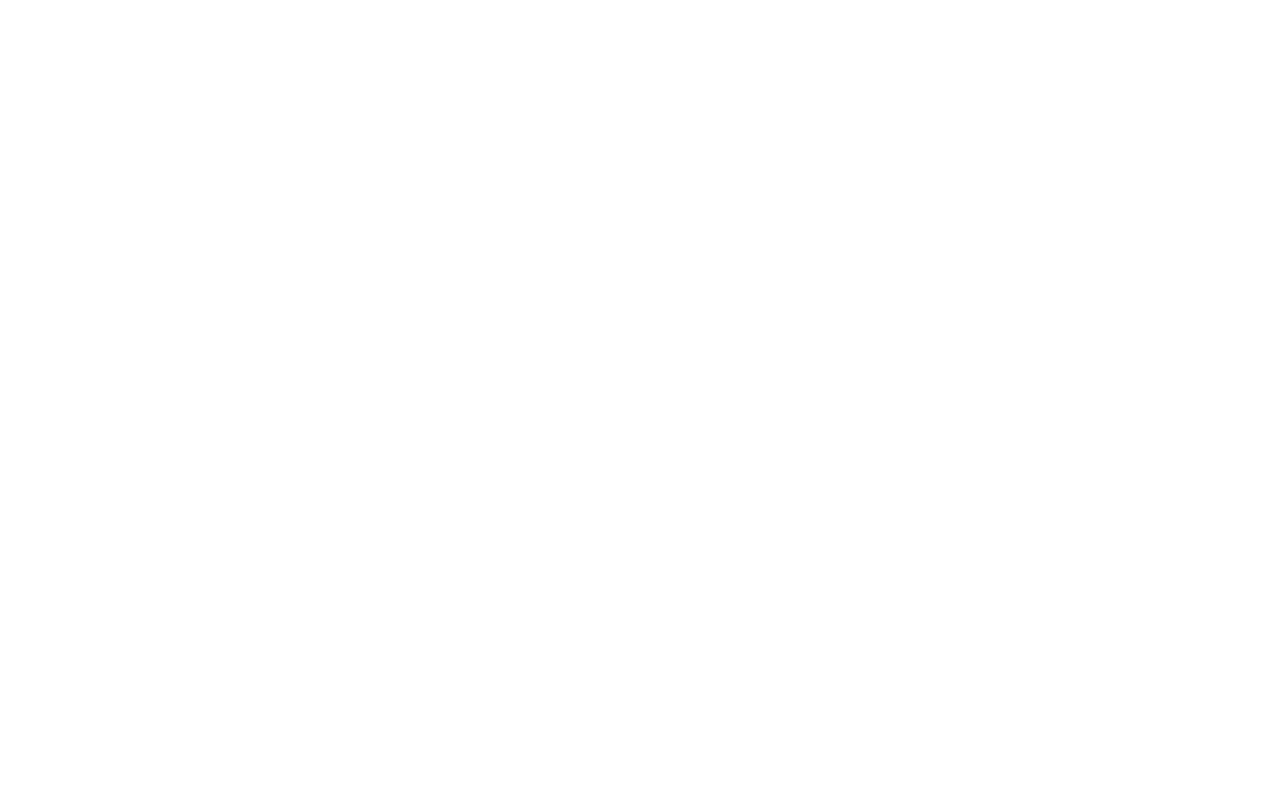
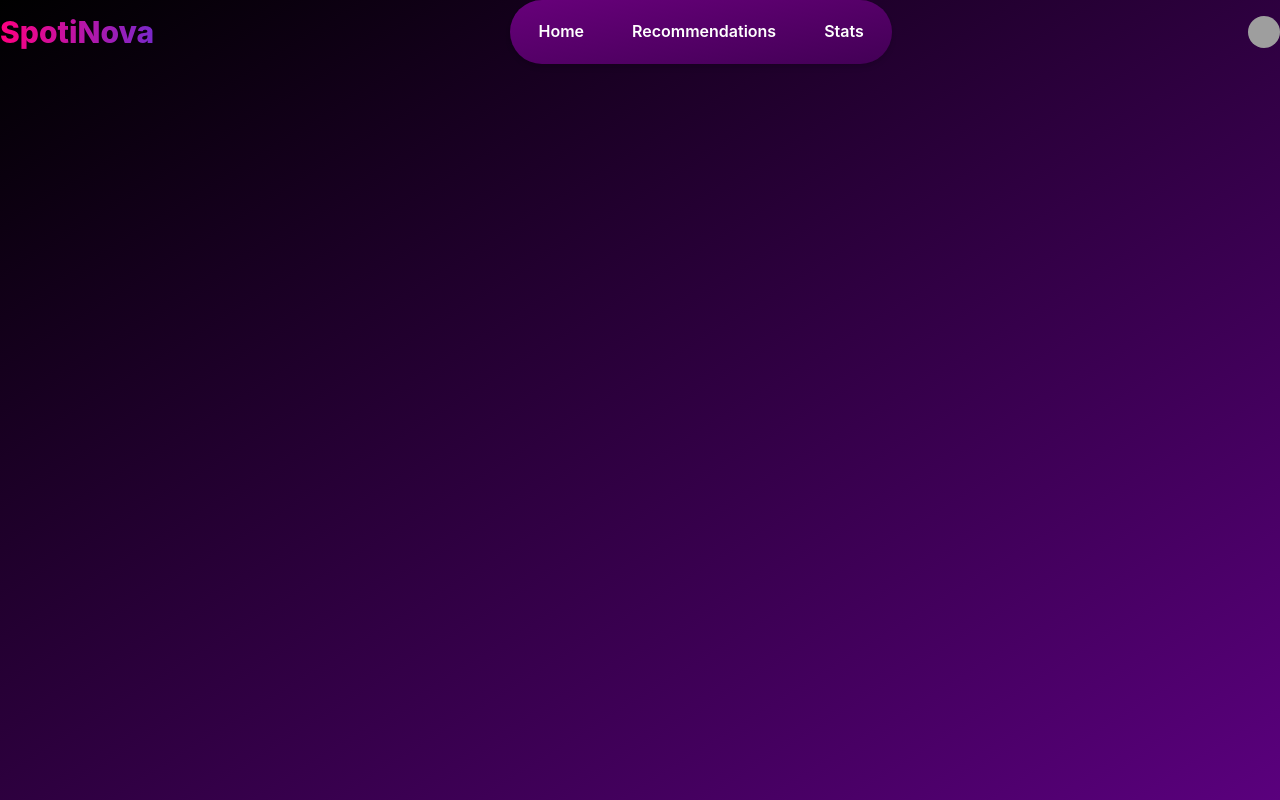
Before and after one commit to W1ndrunner/SpotiNova, a React (Vite) app in the folder react-app/: page /recommendations in a window 1280 px wide. Before the commit this address had no page. Built offline with nearby package versions, Linux system fonts and the light colour scheme; grey boxes are pictures that could not be loaded.

Commit message:
Added Recommendations Page

```diff
--- a/react-app/src/App.tsx
+++ b/react-app/src/App.tsx
@@ -3,6 +3,7 @@
 import RegisterPage from "./pages/RegisterPage"; // Import your page components
 import LoginPage from "./pages/LoginPage";
 import HomePage from "./pages/HomePage";
+import RecommendationsPage from "./pages/RecommendationsPage";
 function App() {
   return (
     <Router>
@@ -10,6 +11,7 @@
         <Route path="/" element={<RegisterPage />} />
         <Route path="/login" element={<LoginPage />} />
         <Route path="/home" element={<HomePage />} />
+        <Route path="/recommendations" element={<RecommendationsPage/>}/>
         {/* Add more routes as needed */}
       </Routes>
     </Router>
--- a/react-app/src/components/NavBar.tsx
+++ b/react-app/src/components/NavBar.tsx
@@ -1,3 +1,4 @@
+import React from "react";
 import {
   Box,
   Flex,
@@ -6,6 +7,7 @@
   Text,
   IconButton,
   Button,
+  Link,
   Menu,
   MenuButton,
   MenuList,
@@ -15,6 +17,7 @@
   useColorModeValue,
   Stack,
   extendTheme,
+  ChakraProvider,
 } from "@chakra-ui/react";
 import { HamburgerIcon, CloseIcon } from "@chakra-ui/icons";
 const theme = extendTheme({
@@ -24,100 +27,39 @@
       button: "#5A007D",
     },
     gradients: {
-      blackToPurple: "linear(to-br, #000000, #5A007D)",
+      blackToPurple: "linear(to-br, #67007A, #430056)",
     },
   },
 });
-interface Props {
-  children: React.ReactNode;
-}
-
-const Links = ["Recommendations", "Stats", "Team"];
-
-const NavLink = (props: Props) => {
-  const { children } = props;
-
-  return (
-    <Box
-      as="a"
-      px={2}
-      py={1}
-      rounded={"md"}
-      _hover={{
-        textDecoration: "none",
-        bg: useColorModeValue("gray.200", "gray.700"),
-      }}
-      href={"/" + (children as string).toLowerCase()}
-    >
-      {children}
-    </Box>
-  );
-};
 
 const NavBar = () => {
-  const { isOpen, onOpen, onClose } = useDisclosure();
-
   return (
-    <>
-      <Box bg="white" px={4}>
-        <Flex h={16} alignItems={"center"} justifyContent={"space-between"}>
-          <IconButton
-            size={"md"}
-            icon={isOpen ? <CloseIcon /> : <HamburgerIcon />}
-            aria-label={"Open Menu"}
-            display={{ md: "none" }}
-            onClick={isOpen ? onClose : onOpen}
-          />
-          <HStack spacing={8} alignItems={"center"}>
-            <Box>Logo</Box>
-            <HStack
-              as={"nav"}
-              spacing={4}
-              display={{ base: "none", md: "flex" }}
-            >
-              {Links.map((link) => (
-                <NavLink key={link}>{link}</NavLink>
-              ))}
-            </HStack>
-          </HStack>
-          <Flex alignItems={"center"}>
-            <Menu>
-              <MenuButton
-                as={Button}
-                rounded={"full"}
-                variant={"link"}
-                cursor={"pointer"}
-                minW={0}
-              >
-                <Avatar
-                  size={"sm"}
-                  src={
-                    "https://images.rawpixel.com/image_png_800/cHJpdmF0ZS9sci9pbWFnZXMvd2Vic2l0ZS8yMDIzLTAxL3JtNjA5LXNvbGlkaWNvbi13LTAwMi1wLnBuZw.png"
-                  }
-                />
-              </MenuButton>
-              <MenuList>
-                <MenuItem>Account Settings</MenuItem>
-                <MenuItem>Link 2</MenuItem>
-                <MenuDivider />
-                <MenuItem>Log out</MenuItem>
-              </MenuList>
-            </Menu>
-          </Flex>
-        </Flex>
-
-        {isOpen ? (
-          <Box pb={4} display={{ md: "none" }}>
-            <Stack as={"nav"} spacing={4}>
-              {Links.map((link) => (
-                <NavLink key={link}>{link}</NavLink>
-              ))}
-            </Stack>
-          </Box>
-        ) : null}
+    <ChakraProvider theme={theme}>
+      <Box
+        bgGradient={theme.colors.gradients.blackToPurple}
+        borderRadius="40px"
+        p={3}
+        boxShadow="md"
+        maxW="400px"
+        width="100%"
+      >
+        <HStack spacing={4}>
+          <Link href="/home">
+          <Button colorScheme="brand" variant="solid" borderRadius="md">
+            Home
+          </Button>
+          </Link>
+          <Link href="/recommendations">
+          <Button colorScheme="brand" variant="solid" borderRadius="md">
+            Recommendations
+          </Button>
+          </Link>
+          <Button colorScheme="brand" variant="solid" borderRadius="md">
+            Stats
+          </Button>
+        </HStack>
       </Box>
-
-    </>
+    </ChakraProvider>
   );
 };
 export default NavBar;
--- a/react-app/src/components/NavBar2.tsx
+++ /dev/null
@@ -1,60 +0,0 @@
-import React from "react";
-import {
-  Box,
-  Flex,
-  Avatar,
-  HStack,
-  Text,
-  IconButton,
-  Button,
-  Menu,
-  MenuButton,
-  MenuList,
-  MenuItem,
-  MenuDivider,
-  useDisclosure,
-  useColorModeValue,
-  Stack,
-  extendTheme,
-  ChakraProvider,
-} from "@chakra-ui/react";
-import { HamburgerIcon, CloseIcon } from "@chakra-ui/icons";
-const theme = extendTheme({
-  colors: {
-    brand: {
-      text: "#000000",
-      button: "#5A007D",
-    },
-    gradients: {
-      blackToPurple: "linear(to-br, #67007A, #430056)",
-    },
-  },
-});
-
-const NavBar2 = () => {
-  return (
-    <ChakraProvider theme={theme}>
-      <Box
-        bgGradient={theme.colors.gradients.blackToPurple}
-        borderRadius="40px"
-        p={3}
-        boxShadow="md"
-        maxW="400px"
-        width="100%"
-      >
-        <HStack spacing={4}>
-          <Button colorScheme="brand" variant="solid" borderRadius="md">
-            Home
-          </Button>
-          <Button colorScheme="brand" variant="solid" borderRadius="md">
-            Recommendations
-          </Button>
-          <Button colorScheme="brand" variant="solid" borderRadius="md">
-            Stats
-          </Button>
-        </HStack>
-      </Box>
-    </ChakraProvider>
-  );
-};
-export default NavBar2;
--- a/react-app/src/pages/HomePage.tsx
+++ b/react-app/src/pages/HomePage.tsx
@@ -22,7 +22,7 @@
 } from "@chakra-ui/react";
 import { FieldValues, SubmitHandler, useForm } from "react-hook-form";
 import { useNavigate } from "react-router-dom";
-import NavBar2 from "../components/NavBar2";
+import NavBar from "../components/NavBar";
 import HomeMenu from "../components/Menu";
 import { connectSpotify, addTokens } from "../services/DatabaseAPIClient";
 import useAuthUser from "../stores/useAuthUser";
@@ -229,7 +229,7 @@
             </Text>
           </Box>
           <Box justifyContent={"left"}>
-          <NavBar2 />
+            <NavBar />
           </Box>
           <HomeMenu />
         </HStack>
--- /dev/null
+++ b/react-app/src/pages/RecommendationsPage.tsx
@@ -0,0 +1,68 @@
+import React, { useState, useEffect } from "react";
+import {
+  Box,
+  Flex,
+  Avatar,
+  HStack,
+  Text,
+  IconButton,
+  Image,
+  Button,
+  Menu,
+  MenuButton,
+  MenuList,
+  MenuItem,
+  MenuDivider,
+  useDisclosure,
+  useColorModeValue,
+  Stack,
+  extendTheme,
+  ChakraProvider,
+  VStack,
+} from "@chakra-ui/react";
+import NavBar from "../components/NavBar";
+import HomeMenu from "../components/Menu";
+const theme = extendTheme({
+  colors: {
+    brand: {
+      text: "#000000",
+      button: "#5A007D",
+    },
+    gradients: {
+      blackToPurple: "linear(to-br, #000000, #5A007D)",
+      salmonToPurple: "linear(to-l, #7928CA, #FF0080)",
+    },
+  },
+});
+
+const RecommendationsPage = () => {
+  return (
+    <ChakraProvider theme={theme}>
+      <Flex
+        minHeight="100vh"
+        flexDirection="column"
+        width="100%"
+        bgGradient={theme.colors.gradients.blackToPurple}
+      >
+        <HStack justifyContent="space-between" width="100%" alignItems="center">
+          <Box textAlign="center">
+            <Text
+              bgGradient="linear(to-l, #7928CA, #FF0080)"
+              bgClip="text"
+              fontSize="30px"
+              fontWeight="extrabold"
+            >
+              SpotiNova
+            </Text>
+          </Box>
+          <Box justifyContent={"left"}>
+            <NavBar />
+          </Box>
+          <HomeMenu />
+        </HStack>
+      </Flex>
+    </ChakraProvider>
+  );
+};
+
+export default RecommendationsPage;
```
